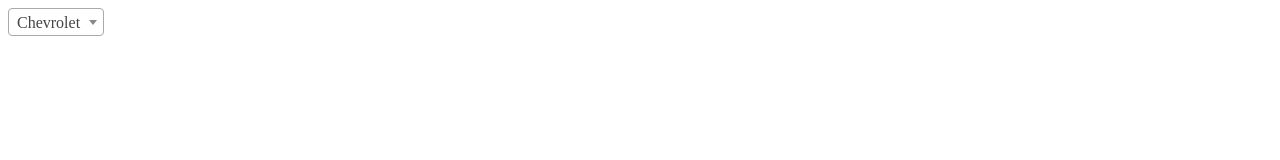
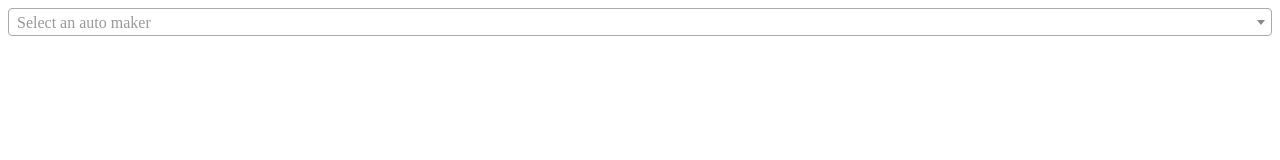
Before and after one commit to danzera/select2-sandbox, a website: page index.html in a window 1280 px wide. Drawn offline with nearby package versions, Linux system fonts and the light colour scheme.

Commit message:
move data to JS file, add select event handler

```diff
--- a/client.js
+++ b/client.js
@@ -1,6 +1,43 @@
 $(document).ready(function() {
 	console.log('doc loaded');
+
+
+	var data = [{
+		id: 1,
+		text: "Ford"
+	}, {
+		id: 2,
+		text: "Chevrolet"
+	}, {
+		id: 3,
+		text: "Volvo"
+	}, {
+		id: 4,
+		text: "Saab"
+	}, {
+		id: 5,
+		text: "Mercedes"
+	}, {
+		id: 6,
+		text: "Audi"
+	}, {
+		id: 7,
+		text: "Subaru"
+	}];
+
 	$('.fancy-select').select2({
-		placeholder: 'Select an auto maker'
+		placeholder: 'Select an auto maker',
+		data: data,
+		width: '100%'
+	}).on({
+		'select2:select': function(e) {
+			// do something with selected item
+			// this displays an array with one object representing the item that was selected
+			console.log($('.fancy-select').select2('data'));
+			var selected_car = $('.fancy-select').select2('data')[0];
+			console.log(selected_car);
+			var car_id = $('.fancy-select').select2('data')[0].id;
+			console.log(car_id);
+		}
 	});
 });
--- a/index.html
+++ b/index.html
@@ -4,6 +4,7 @@
 	<title>Select2</title>
 	<script src="vendors/jquery/jquery.min.js"></script>
 	<link href="https://cdnjs.cloudflare.com/ajax/libs/select2/4.0.3/css/select2.min.css" rel="stylesheet" />
+	<link href="styles.css" rel="stylesheet" />
 	<script src="https://cdnjs.cloudflare.com/ajax/libs/select2/4.0.3/js/select2.min.js"></script>
 	<script src="client.js"></script>
 </head>
@@ -12,18 +13,7 @@
 	<!-- <select> element is a form control and can be used in a form to collect user input -->
 	<select class="fancy-select js-states form-control">
 		<!-- <option> tags inside the <select> element define the available options in the list -->
-		<optgroup label="American">
-			<option value="chevrolet">Chevrolet</option>
-			<option value="ford">Ford</option>
-		</optgroup>
-		<optgroup label="Swedish">
-			<option value="volvo">Volvo</option>
-			<option value="saab">Saab</option>
-		</optgroup>
-		<optgroup label="German">
-			<option value="mercedes">Mercedes</option>
-			<option value="audi">Audi</option>
-		</optgroup>
+		<option></option>
 	</select>
 </body>
 </html>
```
Also changed, not shown: styles.css (added).
